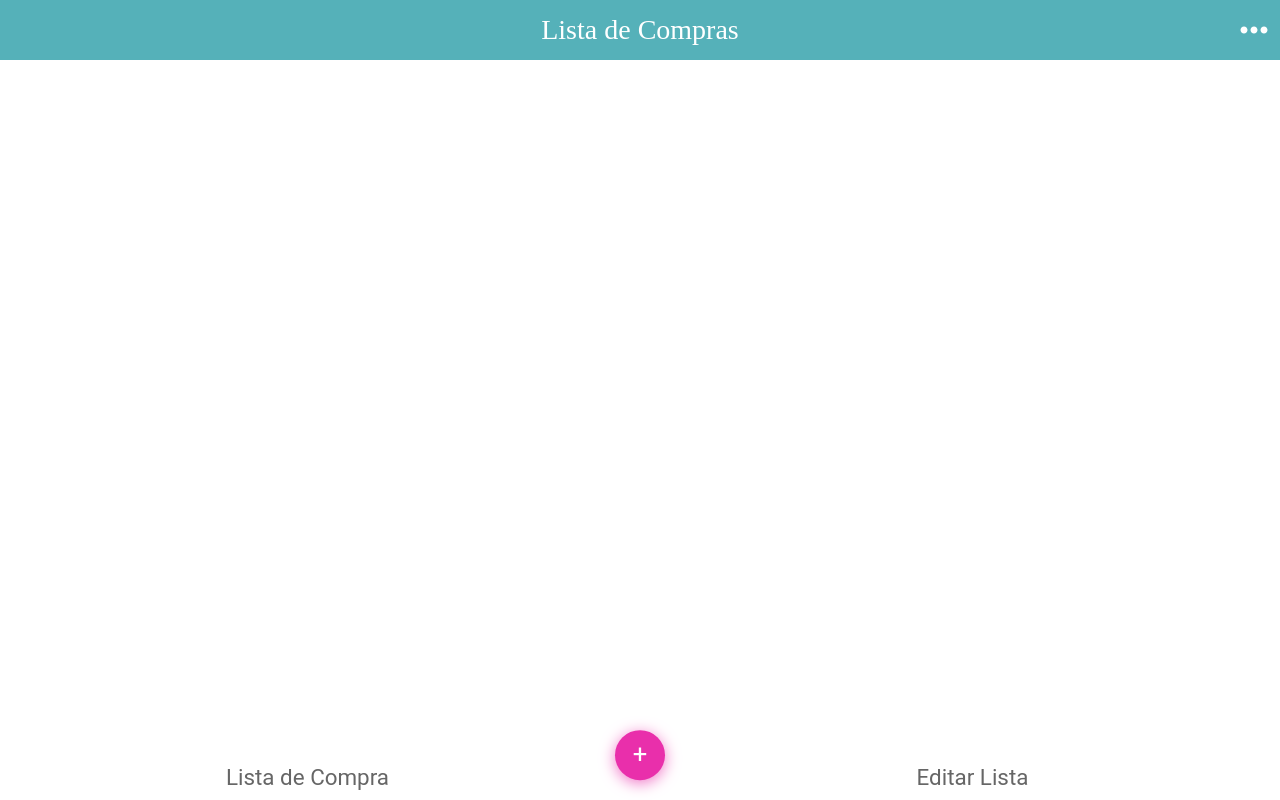
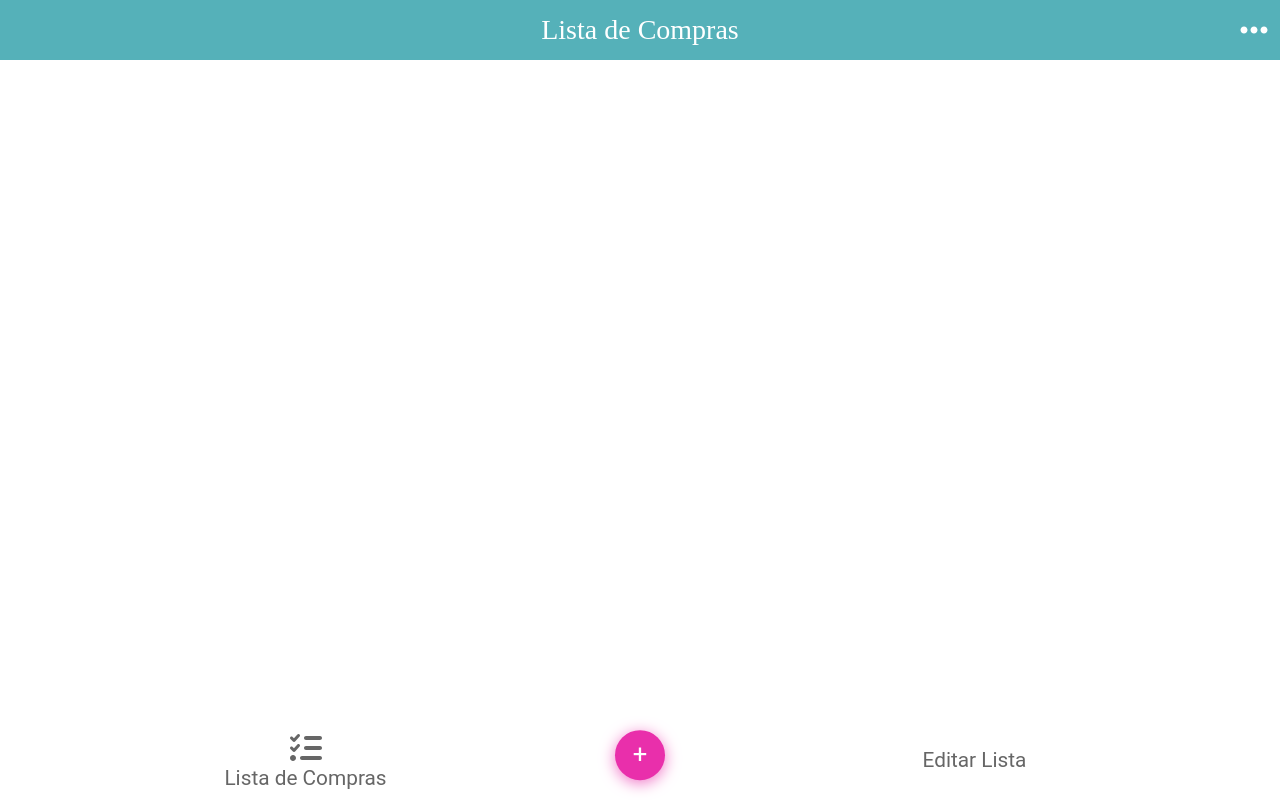
Before and after one commit to erlynascarate/lista-de-compras, a React app: page / in a window 1280 px wide. Built offline with nearby package versions, Linux system fonts and the light colour scheme.

Commit message:
Agrega un icono a la barra de navegacion

```diff
--- a/src/components/Nav.jsx
+++ b/src/components/Nav.jsx
@@ -6,10 +6,24 @@ const Nav = () => {
         <nav className="nav">
             <ul className="nav-list">
                 <li>
-                    <button className="nav-list__btn">Lista de Compra</button>
+                    <button className="nav-list-btn">
+                        <svg
+                            className="nav-list-btn__icon"
+                            xmlns="http://www.w3.org/2000/svg"
+                            viewBox="0 0 512 512"
+                        >
+                            {/* ! Font Awesome Pro 6.1.2 by @fontawesome - https://fontawesome.com License - https://fontawesome.com/license (Commercial License) Copyright 2022 Fonticons, Inc. */}
+                            <path d="M152.1 38.16C161.9 47.03 162.7 62.2 153.8 72.06L81.84 152.1C77.43 156.9 71.21 159.8 64.63 159.1C58.05 160.2 51.69 157.6 47.03 152.1L7.029 112.1C-2.343 103.6-2.343 88.4 7.029 79.03C16.4 69.66 31.6 69.66 40.97 79.03L63.08 101.1L118.2 39.94C127 30.09 142.2 29.29 152.1 38.16V38.16zM152.1 198.2C161.9 207 162.7 222.2 153.8 232.1L81.84 312.1C77.43 316.9 71.21 319.8 64.63 319.1C58.05 320.2 51.69 317.6 47.03 312.1L7.029 272.1C-2.343 263.6-2.343 248.4 7.029 239C16.4 229.7 31.6 229.7 40.97 239L63.08 261.1L118.2 199.9C127 190.1 142.2 189.3 152.1 198.2V198.2zM224 96C224 78.33 238.3 64 256 64H480C497.7 64 512 78.33 512 96C512 113.7 497.7 128 480 128H256C238.3 128 224 113.7 224 96V96zM224 256C224 238.3 238.3 224 256 224H480C497.7 224 512 238.3 512 256C512 273.7 497.7 288 480 288H256C238.3 288 224 273.7 224 256zM160 416C160 398.3 174.3 384 192 384H480C497.7 384 512 398.3 512 416C512 433.7 497.7 448 480 448H192C174.3 448 160 433.7 160 416zM0 416C0 389.5 21.49 368 48 368C74.51 368 96 389.5 96 416C96 442.5 74.51 464 48 464C21.49 464 0 442.5 0 416z" />
+                        </svg>
+                        <span className="nav-list-btn__text">
+                            Lista de Compras
+                        </span>
+                    </button>
                 </li>
                 <li>
-                    <button className="nav-list__btn">Editar Lista</button>
+                    <button className="nav-list-btn">
+                        <span className="nav-list-btn__text">Editar Lista</span>
+                    </button>
                 </li>
             </ul>
         </nav>
--- a/src/styles/Nav.css
+++ b/src/styles/Nav.css
@@ -11,14 +11,43 @@
     grid-template-columns: repeat(2, minmax(5rem, 13rem));
     justify-content: space-around;
     align-items: center;
-    column-gap: 50px;
+    column-gap: 66px;
 }
 
-.nav-list__btn {
-    box-sizing: border-box;
+.nav-list-btn {
+    display: flex;
+    flex-direction: column;
+    justify-content: center;
+    align-items: center;
+    row-gap: 4px;
+    padding-block: 4px;
     padding-inline: 8px;
     inline-size: 100%;
-    block-size: 45px;
-    font-size: 1.4rem;
+    block-size: 5rem;
     color: hsl(0deg, 0%, 40%);
+    box-sizing: border-box;
 }
+
+li:first-child .nav-list-btn {
+    padding-inline-end: 4px;
+}
+
+li:last-child .nav-list-btn {
+    padding-inline-start: 4px;
+}
+
+.nav-list-btn__icon {
+    display: none;
+    max-inline-size: 32px;
+    max-block-size: 32px;
+}
+
+@media (min-width: 286px) {
+    .nav-list-btn__icon {
+        display: inline-block;
+    }
+
+    .nav-list-btn__text {
+        font-size: 1.3rem;
+    }
+}
```
Also changed, not shown: src/assets/icons/list-check-solid.svg (added).
